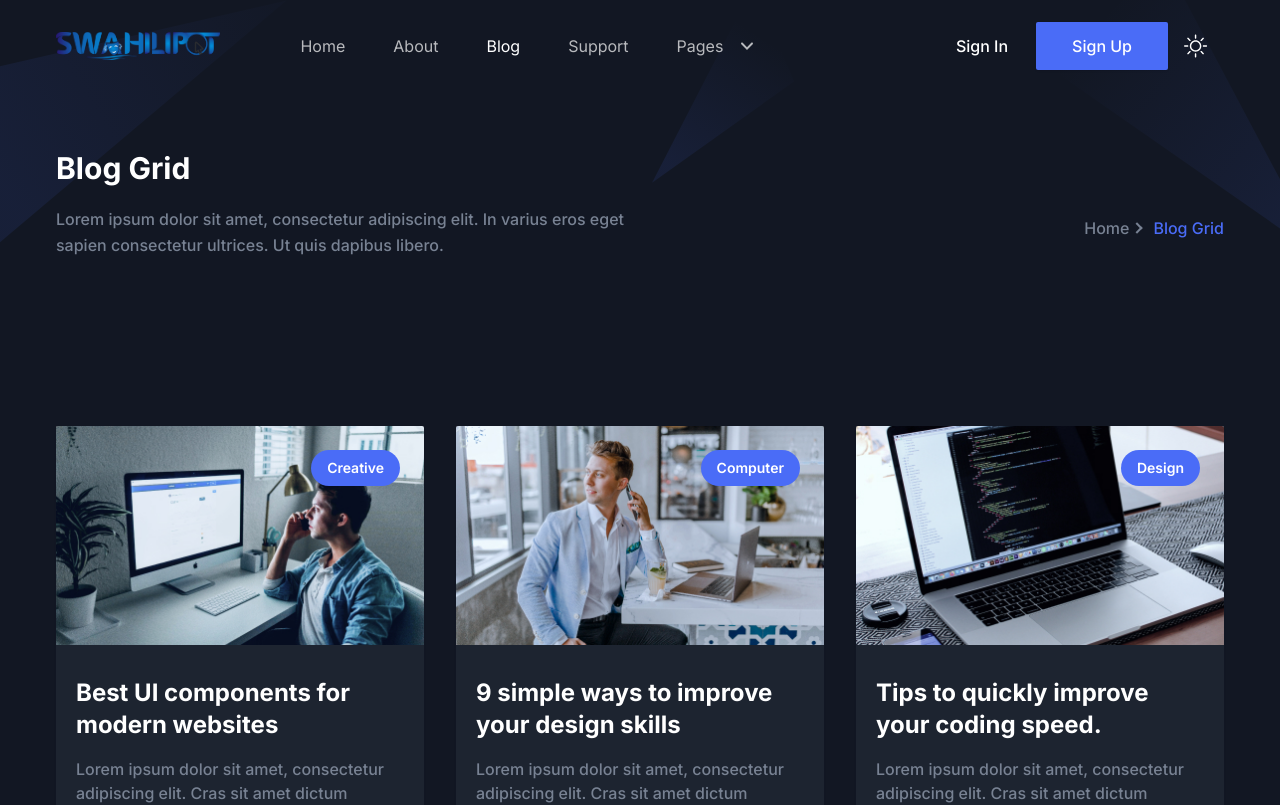
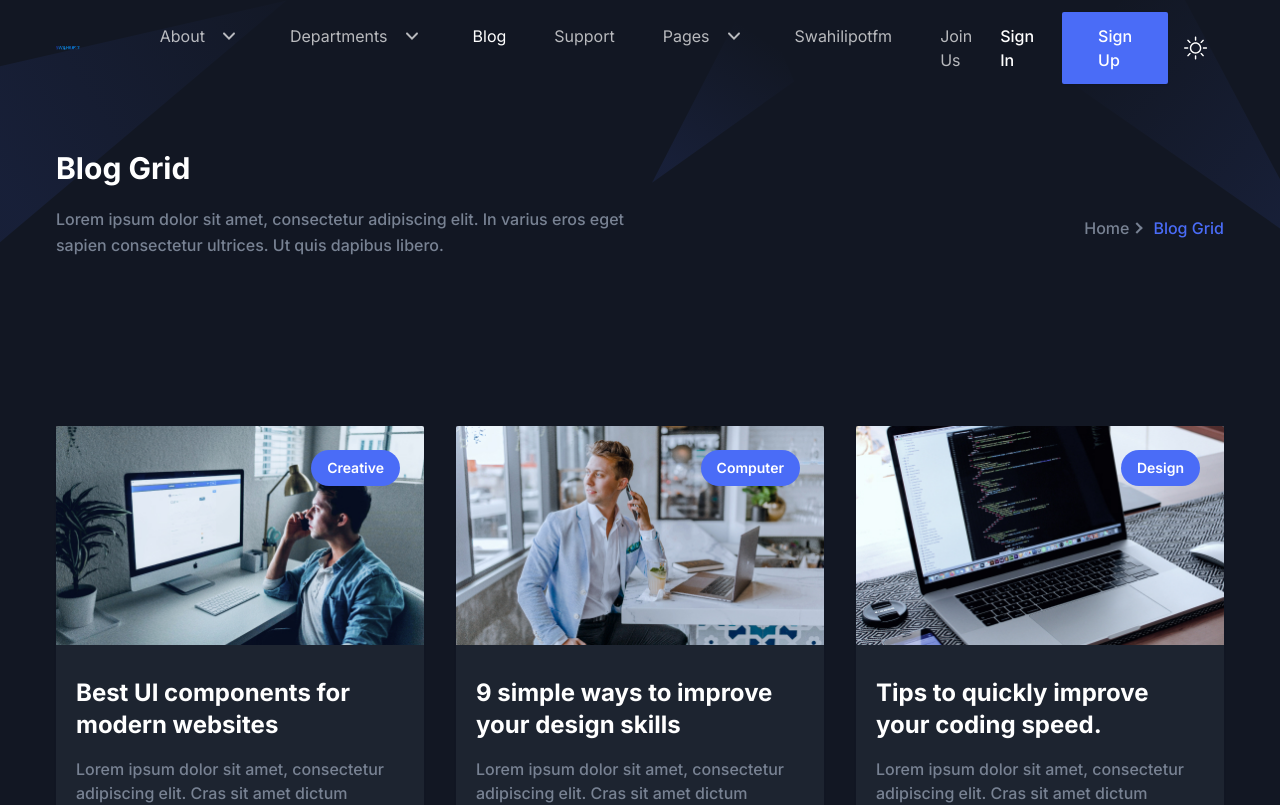
Before and after one commit to ianmuriuki/swahilipot-template, a Next.js app: page /blog in a window 1280 px wide. Shown: the top 805 px of the page. Built offline with nearby package versions, Linux system fonts and the light colour scheme.

Commit message:
update header section

```diff
--- a/components/Blog/SingleBlog.tsx
+++ b/components/Blog/SingleBlog.tsx
@@ -11,7 +11,7 @@ const SingleBlog = ({ blog }: { blog: Blog }) => {
         data-wow-delay=".1s"
       >
         <Link
-          href="/blog-details"
+          href="https://medium.com/@swahilipotengineering"
           className="relative block aspect-[37/22] w-full"
         >
           <span className="absolute right-6 top-6 z-20 inline-flex items-center justify-center rounded-full bg-primary px-4 py-2 text-sm font-semibold capitalize text-white">
@@ -22,7 +22,7 @@ const SingleBlog = ({ blog }: { blog: Blog }) => {
         <div className="p-6 sm:p-8 md:px-6 md:py-8 lg:p-8 xl:px-5 xl:py-8 2xl:p-8">
           <h3>
             <Link
-              href="/blog-details"
+              href="https://medium.com/@swahilipotengineering/visual-studio-code-setup-unleash-your-coding-creativity-b0791beaf8ab"
               className="mb-4 block text-xl font-bold text-black hover:text-primary dark:text-white dark:hover:text-primary sm:text-2xl"
             >
               {title}
--- a/components/Blog/index.tsx
+++ b/components/Blog/index.tsx
@@ -10,8 +10,8 @@ const Blog = () => {
     >
       <div className="container">
         <SectionTitle
-          title="Our Latest Blogs"
-          paragraph="There are many variations of passages of Lorem Ipsum available but the majority have suffered alteration in some form."
+          title="Our Blogs"
+          paragraph="Stories, insights, and updates from our community of innovators, creators and change-makers."
           center
         />
 
--- a/components/Header/index.tsx
+++ b/components/Header/index.tsx
@@ -142,13 +142,20 @@ const Header = () => {
                               }`}
                             >
                               {menuItem.submenu.map((submenuItem, index) => (
+                                <div key={index}>
                                   <Link
                                     href={submenuItem.path}
-                                  key={index}
                                     className="block rounded py-2.5 text-sm text-dark hover:text-primary dark:text-white/70 dark:hover:text-white lg:px-3"
                                   >
                                     {submenuItem.title}
                                   </Link>
+                                  {/* Display description if available */}
+                                  {submenuItem.description && (
+                                    <p className="text-xs text-blue-500 dark:text-blue-500 mt-1">
+                                      {submenuItem.description}
+                                    </p>
+                                  )}
+                                </div>
                               ))}
                             </div>
                           </>
--- a/components/Header/menuData.tsx
+++ b/components/Header/menuData.tsx
@@ -2,16 +2,74 @@ import { Menu } from "@/types/menu";
 
 const menuData: Menu[] = [
   {
-    id: 1,
-    title: "Home",
-    path: "/",
+    id: 2,
+    title: "About",
     newTab: false,
+    submenu: [
+      {
+        id: 21,
+        title: "About Us",
+        path: "/about",
+        newTab: false,
+        description: "Learn about our mission, vision, and impact."
+      },
+      {
+        id: 22,
+        title: "Origin",
+        path: "/origin",
+        newTab: false,
+        description: "Discover how swahilipot Hub began."
+      },
+      {
+        id: 23,
+        title: "Board Members",
+        path: "/board-members",
+        newTab: false,
+        description: "Meet our board members."
+      },
+    ],
   },
   {
-    id: 2,
-    title: "About",
-    path: "/about",
+    id: 100,
+    title: "Departments",
     newTab: false,
+    submenu: [
+      {
+        id: 101,
+        title: "Technology",
+        path: "/technology",
+        newTab: false,
+        description: "Cutting-edge tech exploration and solutions."
+      },
+      {
+        id: 102,
+        title: "Communication",
+        path: "/communication",
+        newTab: false,
+        description: "Digital communication strategies."
+      },
+      {
+        id: 103,
+        title: "Engineering",
+        path: "/engineering",
+        newTab: false,
+        description: "Softwares and hardware development."
+      },
+      {
+        id: 104,
+        title: "Community",
+        path: "/community",
+        newTab: false,
+        description: "Community engagement and outreach."
+      },
+      {
+        id: 105,
+        title: "Creatives",
+        path: "/creatives",
+        newTab: false,
+        description: "Creaative art and design."
+      },
+    ],
   },
   {
     id: 33,
@@ -80,5 +138,18 @@ const menuData: Menu[] = [
       },
     ],
   },
+  {
+    id: 200,
+    title: "Swahilipotfm",
+    path: "/swahilipotfm",
+    newTab: false,
+  },
+  {
+    id: 201,
+    title: "Join Us",
+    path: "/join-us",
+    newTab: false,
+  },
 ];
+
 export default menuData;
--- a/types/menu.ts
+++ b/types/menu.ts
@@ -1,7 +1,10 @@
+// types/menu.ts
+
 export type Menu = {
   id: number;
   title: string;
   path?: string;
   newTab: boolean;
   submenu?: Menu[];
+  description?: string; // Add description field here
 };
```
Lines whose indentation alone changed are shown as unchanged.
